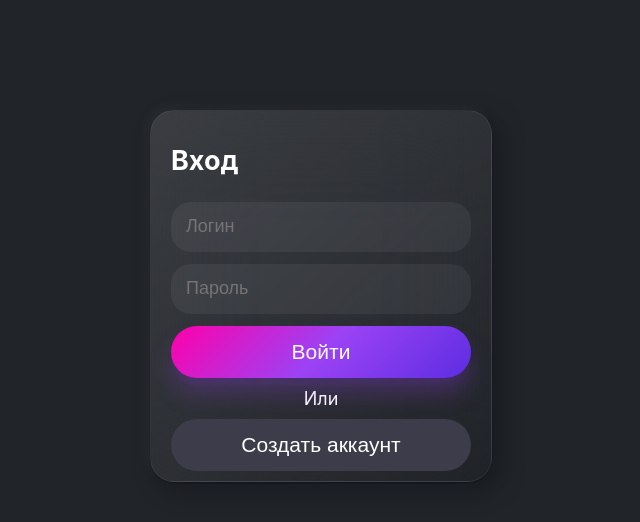
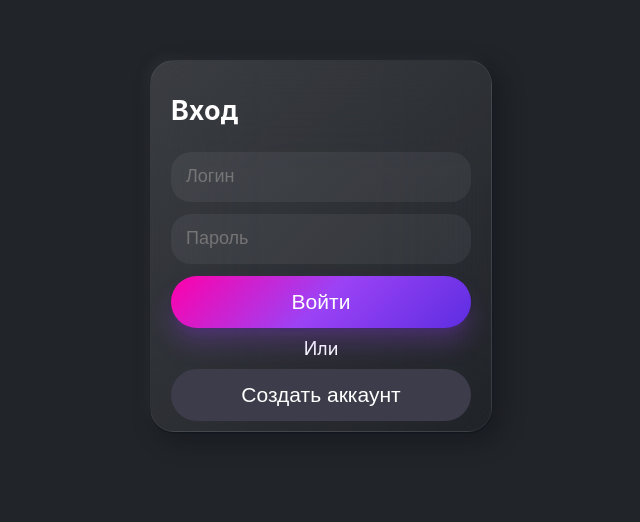
Before and after one commit to ocrv-internship/web-frontend, a React (Create React App) app: page / in a window 1280 px wide. Shown: the part 154-676 px from the top of the page, without its empty margins (319-959 px from the left). Built offline with nearby package versions, Linux system fonts and the light colour scheme.

Commit message:
fix layout so that there is no vertical scrollbar

```diff
--- a/src/index.css
+++ b/src/index.css
@@ -1,14 +1,19 @@
 html, body, #root {
   height: 100%;
+  padding: 0px;
+  margin: 0px;
   color-scheme: dark;
+  box-sizing: border-box;
+}
+
+#root {
+  padding: 0px 50px;
 }
 
 
 body {
   font-size: 18px;
 
-  margin: 0;
-  padding: 50px;
   background: #212429;
   color: white;
   font-family: -apple-system, BlinkMacSystemFont, 'Segoe UI', 'Roboto', 'Oxygen',
@@ -20,7 +25,7 @@ body {
 
 #root {
   width: 100%;
-  min-height: 100vh;
+  /* min-height: 100vh; */
   display: flex;
   flex-direction: column;
   justify-content: center;
```
